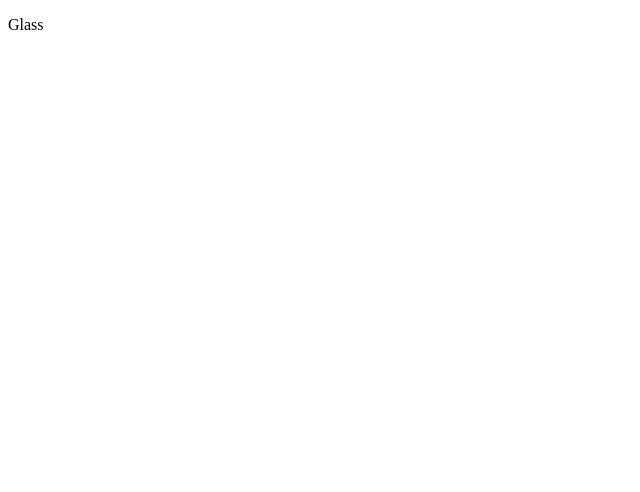
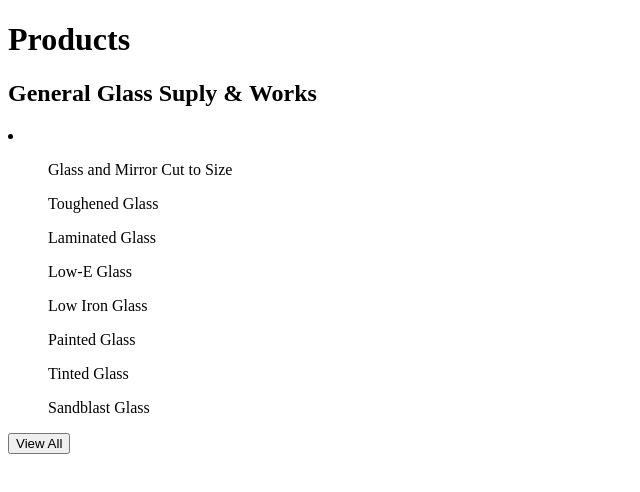
Before and after one commit to Ctianwei/hello-world2, a plain HTML site: page MainPage.html in a window 1280 px wide. Shown: the whole page, without its empty margins (0-640 px from the left). Drawn offline with Linux system fonts and the light colour scheme.

Commit message:
added some content for mainpage

```diff
--- a/MainPage.html
+++ b/MainPage.html
@@ -11,7 +11,19 @@
 
 <body>
     <header></header>
-    <p>Glass</p>
+    <h1>Products</h1>
+    <h2>General Glass Suply & Works</h2>
+    <li>
+        <ul>Glass and Mirror Cut to Size</ul>
+        <ul>Toughened Glass</ul>
+        <ul>Laminated Glass</ul>
+        <ul>Low-E Glass</ul>
+        <ul>Low Iron Glass</ul>
+        <ul>Painted Glass</ul>
+        <ul>Tinted Glass</ul>
+        <ul>Sandblast Glass</ul>
+    </li>
+    <div><button>View All</button></div>
 </body>
 
 </html>
```
